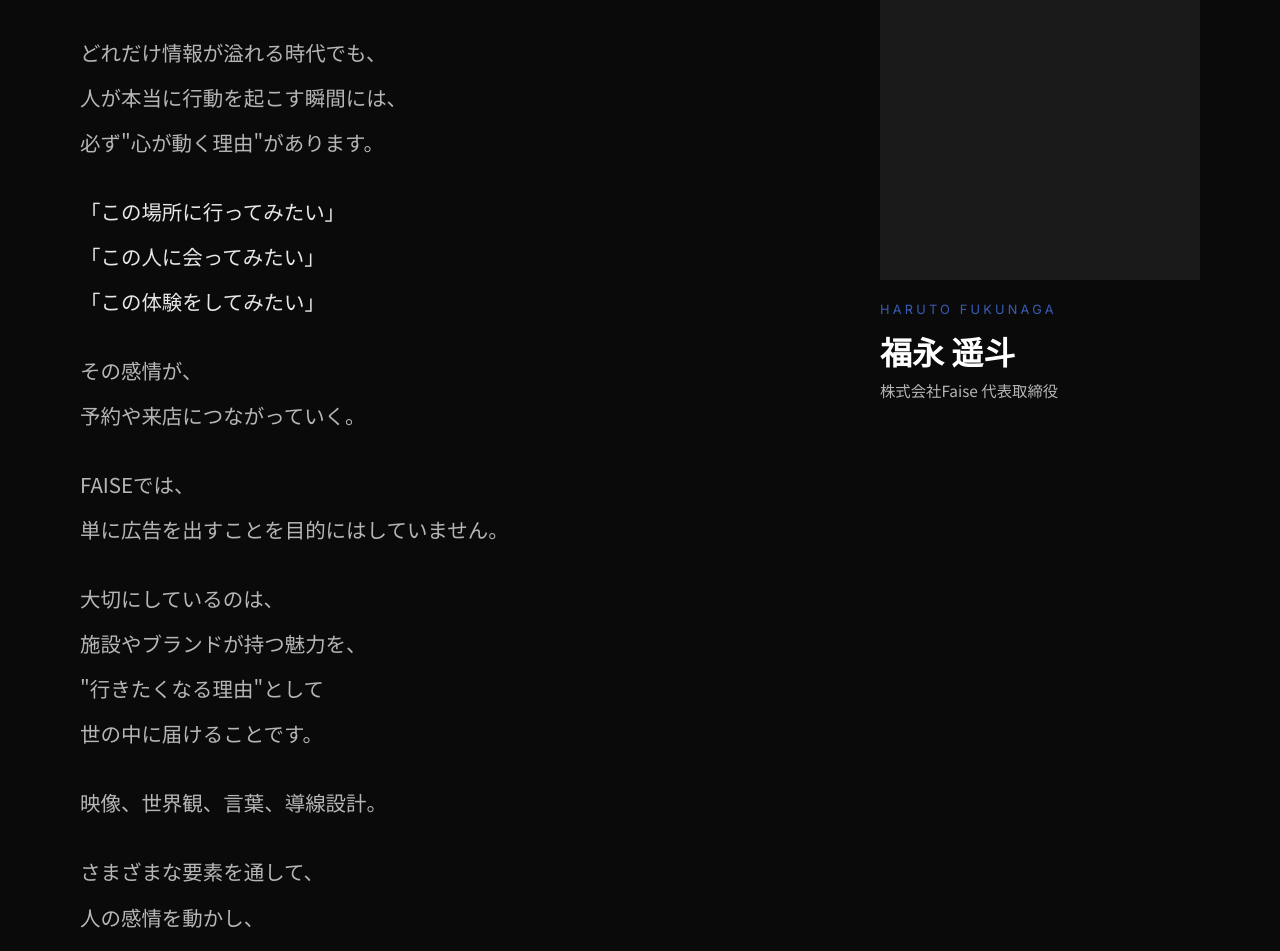
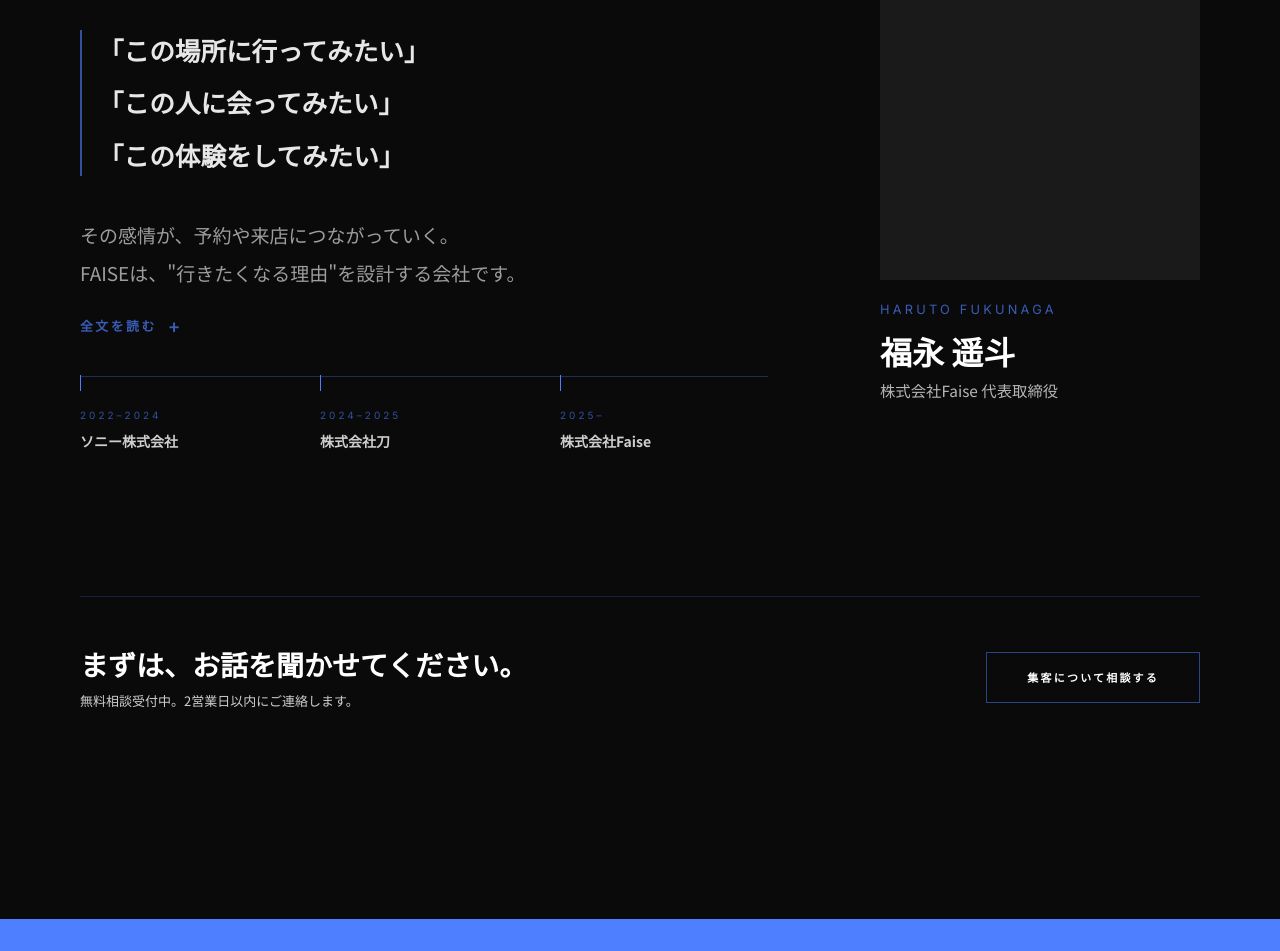
Before and after one commit to fukunaga-faise/faise-lp, a Next.js app: page / in a window 1280 px wide. Shown: the part 7460-8411 px from the top of the page. Built offline with nearby package versions, Linux system fonts and the light colour scheme.

Commit message:
Founder: key phrases large + read more accordion

```diff
--- a/src/components/Founder.tsx
+++ b/src/components/Founder.tsx
@@ -1,7 +1,7 @@
 'use client'
 
 import { useRef, useState } from 'react'
-import { motion, useInView } from 'framer-motion'
+import { motion, useInView, AnimatePresence } from 'framer-motion'
 import ContactModal from './ContactModal'
 
 const career = [
@@ -10,10 +10,24 @@ const career = [
   { period: '2025–', company: '株式会社Faise' },
 ]
 
+const phrases = [
+  '「この場所に行ってみたい」',
+  '「この人に会ってみたい」',
+  '「この体験をしてみたい」',
+]
+
+const fullMessage = [
+  'どれだけ情報が溢れる時代でも、人が本当に行動を起こす瞬間には、必ず"心が動く理由"があります。その感情が、予約や来店につながっていく。',
+  'FAISEでは、単に広告を出すことを目的にはしていません。大切にしているのは、施設やブランドが持つ魅力を、"行きたくなる理由"として世の中に届けることです。',
+  '映像、世界観、言葉、導線設計——さまざまな要素を通して、人の感情を動かし、行動につながる体験を設計していく。それが、FAISEの考えるプロモーションです。',
+  'エンターテインメントの力で、集客施設の価値を、もっと世の中に広げていきたい。FAISEは、そんな想いから生まれました。',
+]
+
 export default function Founder() {
   const ref = useRef(null)
   const inView = useInView(ref, { once: true, margin: '-80px' })
   const [modalOpen, setModalOpen] = useState(false)
+  const [expanded, setExpanded] = useState(false)
 
   return (
     <>
@@ -37,58 +51,74 @@ export default function Founder() {
               animate={inView ? { opacity: 1, y: 0 } : {}}
               transition={{ duration: 1, delay: 0.1 }}
             >
+              {/* Core quote */}
               <blockquote className="text-[clamp(22px,3.2vw,40px)] font-black leading-[1.7] tracking-tight text-white mb-10">
                 人を動かすのは、<br />
                 感情だと思っています。
               </blockquote>
 
-              <div className="space-y-6 text-[clamp(15px,1.6vw,22px)] text-white/70 leading-[2.2] max-w-xl mb-12">
-                <p>
-                  どれだけ情報が溢れる時代でも、<br />
-                  人が本当に行動を起こす瞬間には、<br />
-                  必ず"心が動く理由"があります。
-                </p>
-                <p className="text-white/90 font-medium">
-                  「この場所に行ってみたい」<br />
-                  「この人に会ってみたい」<br />
-                  「この体験をしてみたい」
-                </p>
-                <p>
-                  その感情が、<br />
-                  予約や来店につながっていく。
-                </p>
-                <p>
-                  FAISEでは、<br />
-                  単に広告を出すことを目的にはしていません。
-                </p>
-                <p>
-                  大切にしているのは、<br />
-                  施設やブランドが持つ魅力を、<br />
-                  "行きたくなる理由"として<br />
-                  世の中に届けることです。
-                </p>
-                <p>
-                  映像、世界観、言葉、導線設計。
-                </p>
-                <p>
-                  さまざまな要素を通して、<br />
-                  人の感情を動かし、<br />
-                  行動につながる体験を設計していく。
-                </p>
-                <p>
-                  それが、<br />
-                  FAISEの考えるプロモーションです。
-                </p>
-                <p className="text-white/90 font-medium">
-                  エンターテインメントの力で、<br />
-                  集客施設の価値を、<br />
-                  もっと世の中に広げていきたい。
-                </p>
-                <p>
-                  FAISEは、<br />
-                  そんな想いから生まれました。
-                </p>
+              {/* Key phrases — large typography */}
+              <div className="space-y-3 mb-10 pl-4 border-l-2 border-[#4d7fff]/60">
+                {phrases.map((phrase, i) => (
+                  <motion.p
+                    key={i}
+                    initial={{ opacity: 0, x: -12 }}
+                    animate={inView ? { opacity: 1, x: 0 } : {}}
+                    transition={{ duration: 0.7, delay: 0.3 + i * 0.1 }}
+                    className="text-[clamp(16px,2vw,26px)] font-bold text-white/90 leading-[1.6]"
+                  >
+                    {phrase}
+                  </motion.p>
+                ))}
               </div>
+
+              {/* Summary — always visible */}
+              <motion.p
+                initial={{ opacity: 0 }}
+                animate={inView ? { opacity: 1 } : {}}
+                transition={{ duration: 0.8, delay: 0.6 }}
+                className="text-[clamp(14px,1.5vw,19px)] text-white/60 leading-[2] mb-6"
+              >
+                その感情が、予約や来店につながっていく。<br />
+                FAISEは、"行きたくなる理由"を設計する会社です。
+              </motion.p>
+
+              {/* Expand button */}
+              <motion.button
+                initial={{ opacity: 0 }}
+                animate={inView ? { opacity: 1 } : {}}
+                transition={{ duration: 0.8, delay: 0.7 }}
+                onClick={() => setExpanded(v => !v)}
+                className="group flex items-center gap-3 text-[clamp(11px,1vw,13px)] font-semibold tracking-[0.2em] uppercase text-[#4d7fff]/70 hover:text-[#4d7fff] transition-colors duration-300 mb-10"
+              >
+                <span>{expanded ? '閉じる' : '全文を読む'}</span>
+                <motion.span
+                  animate={{ rotate: expanded ? 45 : 0 }}
+                  transition={{ duration: 0.3 }}
+                  className="text-lg leading-none"
+                >
+                  +
+                </motion.span>
+              </motion.button>
+
+              {/* Full message — expandable */}
+              <AnimatePresence>
+                {expanded && (
+                  <motion.div
+                    initial={{ opacity: 0, height: 0 }}
+                    animate={{ opacity: 1, height: 'auto' }}
+                    exit={{ opacity: 0, height: 0 }}
+                    transition={{ duration: 0.5, ease: [0.16, 1, 0.3, 1] }}
+                    className="overflow-hidden"
+                  >
+                    <div className="space-y-5 text-[clamp(14px,1.5vw,19px)] text-white/60 leading-[2] mb-12 border-t border-[#4d7fff]/20 pt-8">
+                      {fullMessage.map((p, i) => (
+                        <p key={i}>{p}</p>
+                      ))}
+                    </div>
+                  </motion.div>
+                )}
+              </AnimatePresence>
 
               {/* Career timeline — desktop only */}
               <div className="relative pt-8 hidden md:block">
```
